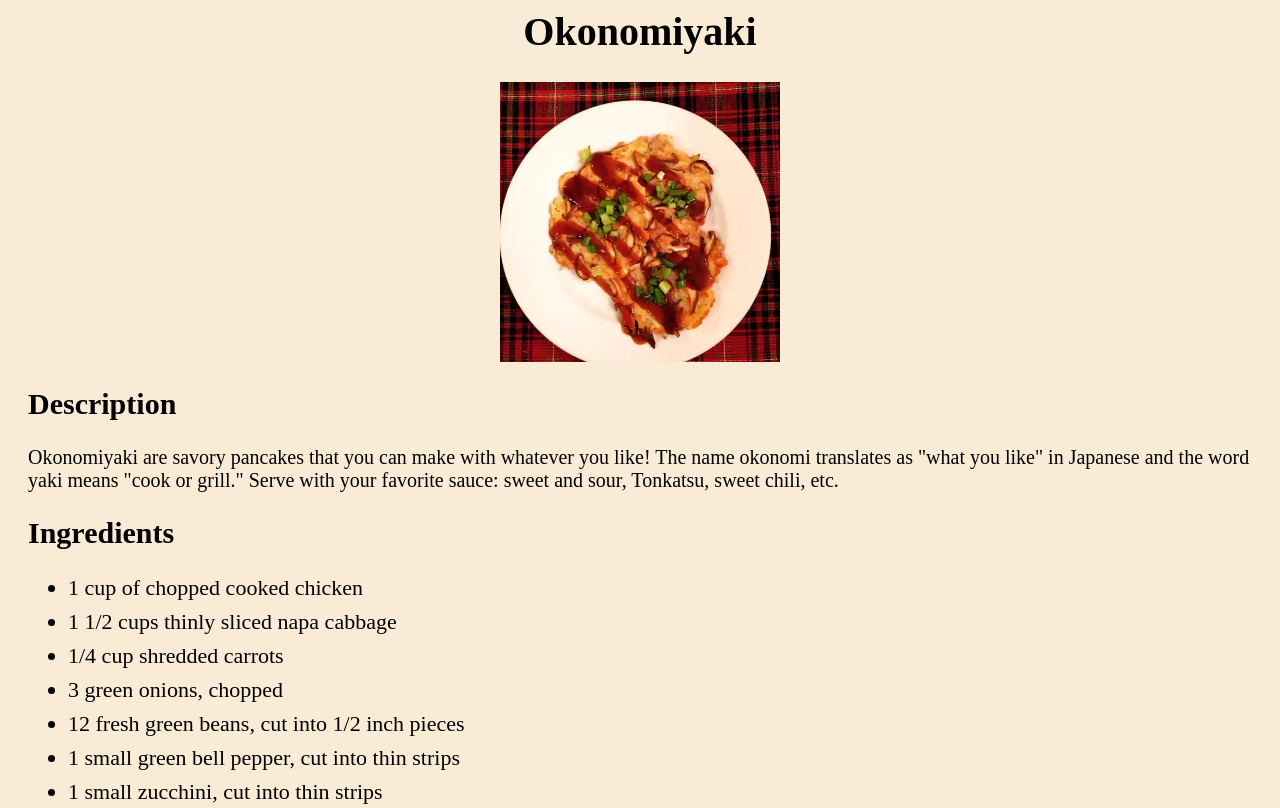
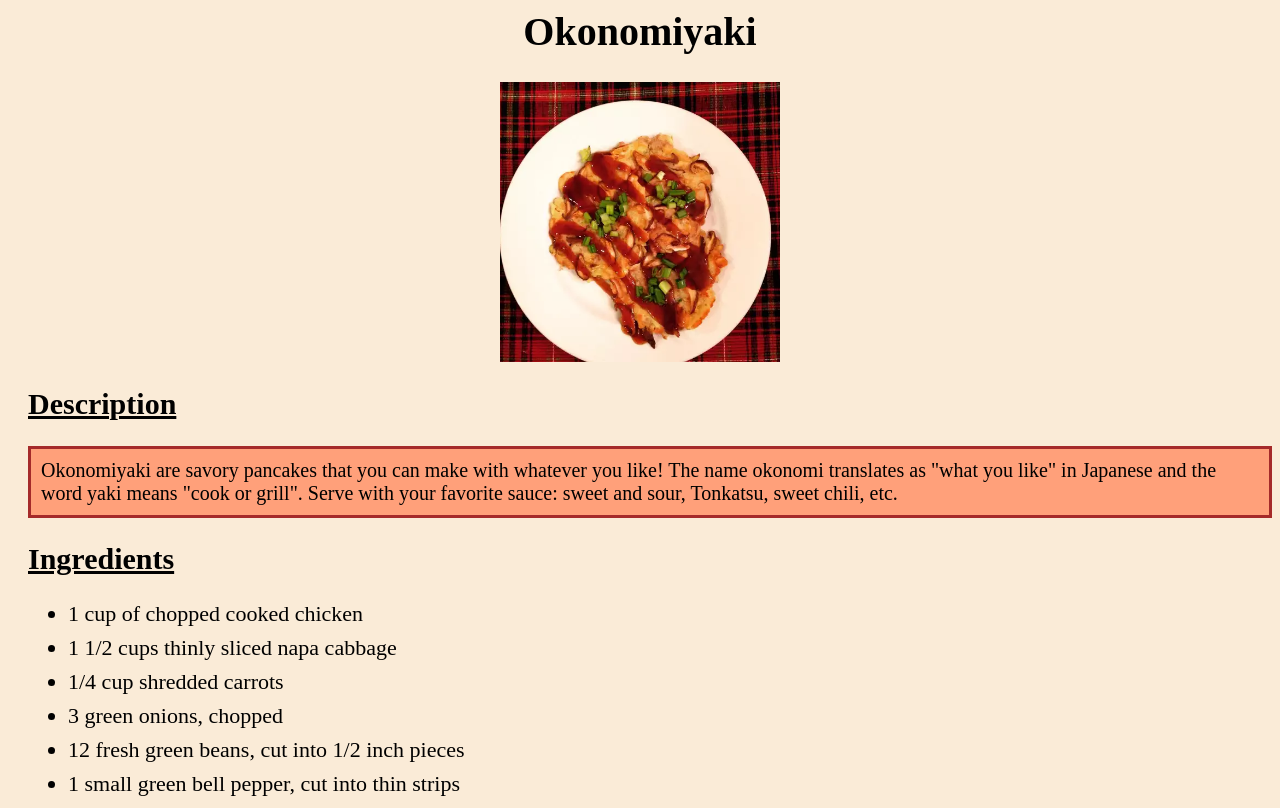
Before and after one commit to marukooo96/odin-recipes, a plain HTML site: page recipes/okonomiyaki.html in a window 1280 px wide. Shown: the top 808 px of the page. Drawn offline with Linux system fonts and the light colour scheme.

Commit message:
Add underline and background to description

```diff
--- a/recipes/okonomiyaki.html
+++ b/recipes/okonomiyaki.html
@@ -10,7 +10,7 @@
            <h1>Okonomiyaki</h1>
            <img src="../images/okonomiyaki.jpeg" class="okonomiyaki" alt="An okonomiyaki" height="310" width="310">
            <h2>Description</h2>
-           <p class="description">Okonomiyaki are savory pancakes that you can make with whatever you like! The name okonomi translates as "what you like" in Japanese and the word yaki means "cook or grill." Serve with your favorite sauce: sweet and sour, Tonkatsu, sweet chili, etc.</p>
+           <p class="description">Okonomiyaki are savory pancakes that you can make with whatever you like! The name okonomi translates as "what you like" in Japanese and the word yaki means "cook or grill". Serve with your favorite sauce: sweet and sour, Tonkatsu, sweet chili, etc.</p>
 
            <h2>Ingredients</h2>
            <ul class="list-recipe">
--- a/style.css
+++ b/style.css
@@ -10,6 +10,7 @@ h1 {
 h2 {
     font-size: 30px;
     margin-left: 20px;
+    text-decoration: underline;
 }
 
 p {
@@ -18,6 +19,10 @@ p {
 
 .description {
     margin-left: 20px;
+    border-style: solid;
+    border-color: brown;
+    padding: 10px;
+    background-color: lightsalmon;
 }
 
 .list {
```
